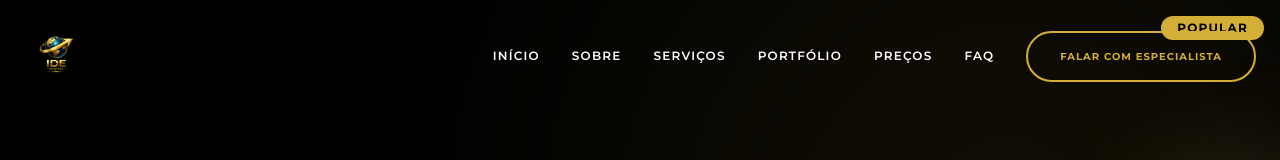
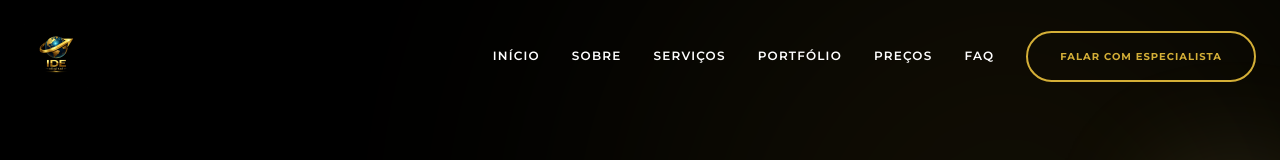
Before and after one commit to viniciussilva1-rgb/IDEdigital, a React (Vite) app: page / in a window 1280 px wide. Shown: the top 160 px of the page. Built offline with nearby package versions, Linux system fonts and the light colour scheme.

Commit message:
Remover badge Popular do pacote Autoridade Online

```diff
--- a/App.tsx
+++ b/App.tsx
@@ -573,7 +573,6 @@
                   <span className="text-3xl">🟣</span>
                   <h4 className="text-lg sm:text-2xl font-bold">Autoridade Online</h4>
                 </div>
-                <div className="absolute top-4 right-4 bg-[#d4af37] text-black px-4 py-1 rounded-full text-xs font-bold uppercase tracking-widest">Popular</div>
                 <ul className="space-y-4 mb-10 text-gray-300">
                   <li className="flex items-center gap-3">
                     <CheckCircle size={20} className="text-[#d4af37] flex-shrink-0" />
```
